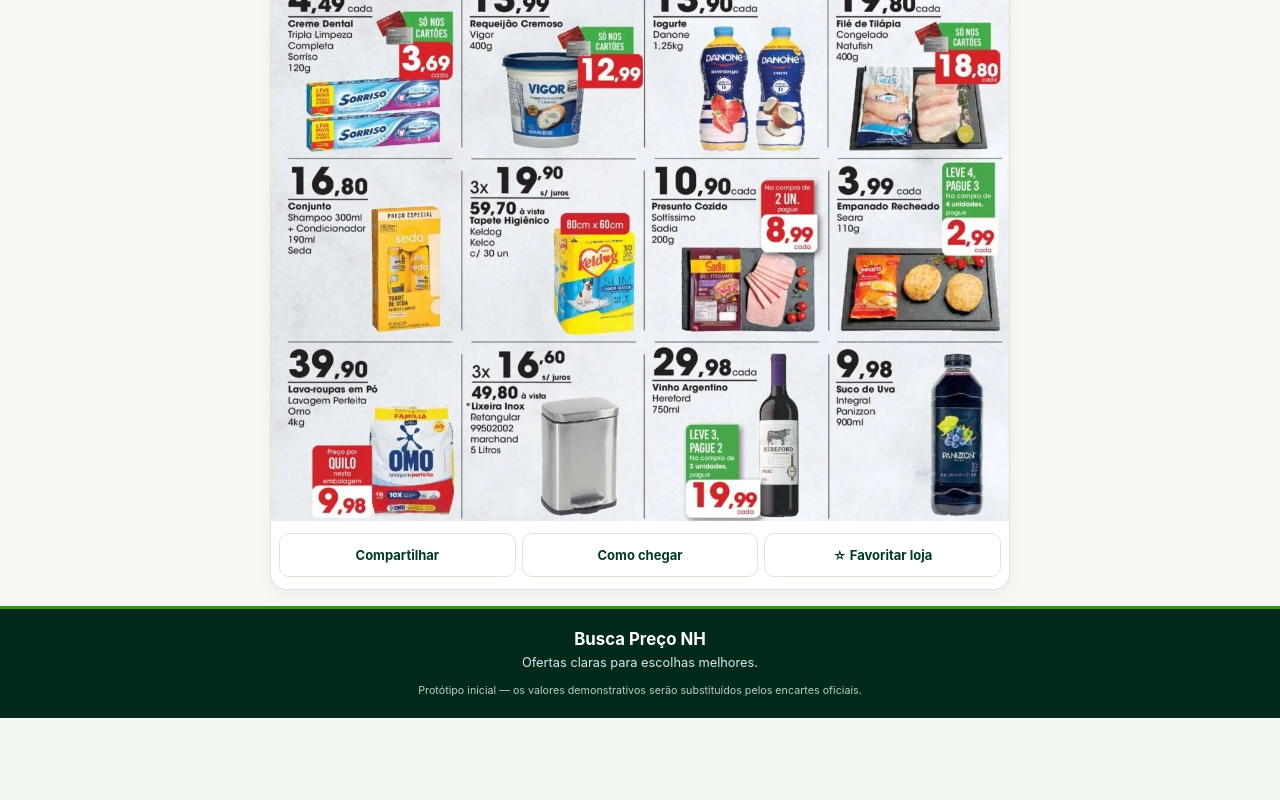
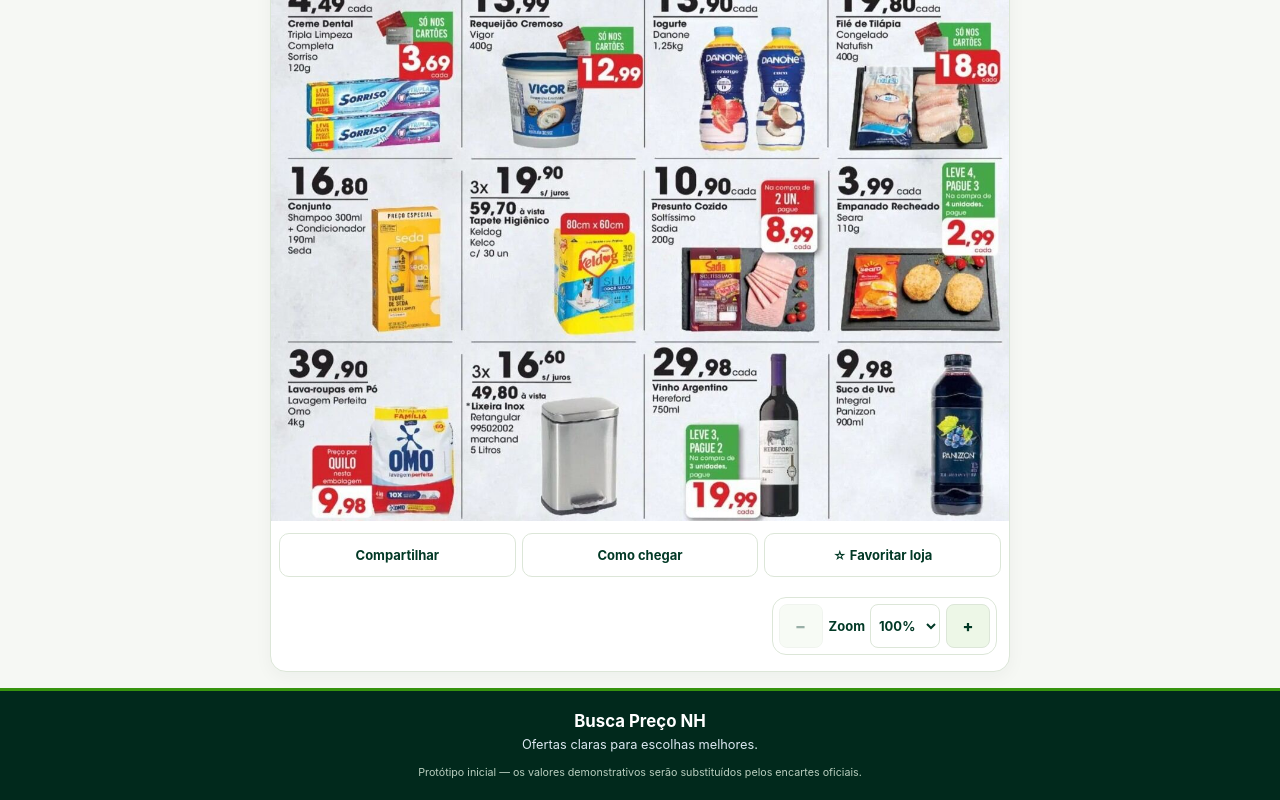
Before and after one commit to vercelsistemasfag/buscapreconh, a website: page public/index.html in a window 1280 px wide. Shown: the part 773-1573 px from the top of the page. Before the commit the page ends 1491 px from the top, so only its background shows below. Drawn offline with Linux system fonts and the light colour scheme.

Commit message:
Adicionar zoom nos encartes e ajustar rolagem

```diff
--- a/public/app.js
+++ b/public/app.js
@@ -26,8 +26,79 @@ const stores = [{
   logo:'/assets/super-mariani.png', flyer:'/assets/encarte-super-mariani.jpg'
 }]
 let favorites = []
+let activeFlyerZoom = null
+const zoomLevels = [100, 125, 150, 175, 200, 250, 300]
+function setupFlyerZoom(card) {
+  const image = card.querySelector('.full-flyer')
+  const viewport = document.createElement('div')
+  viewport.className = 'flyer-viewport'
+  viewport.tabIndex = 0
+  viewport.setAttribute('role', 'region')
+  viewport.setAttribute('aria-label', 'Encarte ampliável; use as setas para navegar')
+  image.before(viewport)
+  viewport.append(image)
+  const dock = document.createElement('div')
+  dock.className = 'flyer-zoom-dock'
+  dock.innerHTML = `<div class="flyer-zoom" role="group" aria-label="Zoom do encarte">
+    <button type="button" data-zoom-minus aria-label="Diminuir zoom">−</button>
+    <label>Zoom <select aria-label="Ampliação do encarte">${zoomLevels.map(value => `<option value="${value}">${value}%</option>`).join('')}</select></label>
+    <button type="button" data-zoom-plus aria-label="Aumentar zoom">+</button>
+    <button type="button" data-zoom-reset aria-label="Voltar ao tamanho original, 100%" hidden>100%</button>
+  </div>`
+  card.append(dock)
+  const control = dock.firstElementChild
+  const select = control.querySelector('select')
+  const minus = control.querySelector('[data-zoom-minus]')
+  const plus = control.querySelector('[data-zoom-plus]')
+  const reset = control.querySelector('[data-zoom-reset]')
+  let level = 100
+  const state = { card, control, setZoom }
+  function setZoom(value, navigate = true) {
+    if (!zoomLevels.includes(value)) return
+    const starting = level === 100 && value > 100
+    if (value > 100 && activeFlyerZoom && activeFlyerZoom !== state) activeFlyerZoom.setZoom(100, false)
+    const ratio = value / level
+    level = value
+    image.style.width = `${level}%`
+    viewport.scrollLeft = level === 100 ? 0 : viewport.scrollLeft * ratio
+    select.value = String(level)
+    minus.disabled = level === 100
+    plus.disabled = level === 300
+    reset.hidden = level === 100
+    control.classList.toggle('is-floating', level > 100)
+    activeFlyerZoom = level > 100 ? state : null
+    if (navigate && starting) viewport.scrollIntoView({ block: 'start', behavior: 'instant' })
+    if (navigate && level === 100) {
+      select.focus({ preventScroll: true })
+      control.scrollIntoView({ block: 'nearest', behavior: 'instant' })
+    }
+    updateFloatingZoom()
+  }
+  select.addEventListener('change', () => setZoom(Number(select.value)))
+  minus.addEventListener('click', () => setZoom(zoomLevels[Math.max(0, zoomLevels.indexOf(level) - 1)]))
+  plus.addEventListener('click', () => setZoom(zoomLevels[Math.min(zoomLevels.length - 1, zoomLevels.indexOf(level) + 1)]))
+  reset.addEventListener('click', () => setZoom(100))
+  setZoom(100, false)
+}
+function updateFloatingZoom() {
+  if (!activeFlyerZoom) return
+  const { card, control } = activeFlyerZoom
+  const rect = card.getBoundingClientRect()
+  control.classList.toggle('is-floating', !document.querySelector('#flyer-list').hidden && rect.bottom > 0 && rect.top < window.innerHeight)
+}
+let zoomScrollPending = false
+window.addEventListener('scroll', () => {
+  if (zoomScrollPending || !activeFlyerZoom) return
+  zoomScrollPending = true
+  requestAnimationFrame(() => { zoomScrollPending = false; updateFloatingZoom() })
+}, { passive: true })
+window.addEventListener('resize', updateFloatingZoom)
+document.addEventListener('keydown', event => {
+  if (event.key === 'Escape' && activeFlyerZoom) activeFlyerZoom.setZoom(100)
+})
 try { favorites = JSON.parse(localStorage.getItem('buscaPrecoFavorites') || '[]'); if (!Array.isArray(favorites)) favorites=[] } catch {}
 function renderFlyers(){
+  activeFlyerZoom = null
   const list = document.querySelector('#flyer-list')
   const visible = stores.filter(s=>neighborhood.value==='all'||s.neighborhood===neighborhood.value)
     .sort((a,b)=>Number(favorites.includes(b.id))-Number(favorites.includes(a.id)))
@@ -45,6 +116,7 @@ function renderFlyers(){
         <button data-favorite="${s.id}" aria-pressed="${favorites.includes(s.id)}">${favorites.includes(s.id)?'★ Favoritada':'☆ Favoritar loja'}</button>
       </div>
     </article>`).join('') : '<div class="empty-state"><strong>Nenhum encarte neste bairro</strong><p>Escolha todos os bairros para ver os encartes disponíveis.</p></div>'
+  list.querySelectorAll('.flyer-card').forEach(setupFlyerZoom)
 }
 document.querySelector('#flyer-list').addEventListener('click', async event=>{
   const button=event.target.closest('button')
@@ -66,6 +138,7 @@ document.querySelector('#flyer-list').addEventListener('click', async event=>{
   }
 })
 function render(){
+  if (activeFlyerZoom) activeFlyerZoom.setZoom(100, false)
   const term = normalize(search.value.trim())
   document.querySelector('.category-scroll').hidden = !term
   document.querySelector('.offers-section').hidden = !term
--- a/public/style.css
+++ b/public/style.css
@@ -39,3 +39,19 @@ button:focus-visible,a:focus-visible{outline:3px solid var(--accent);outline-off
 footer{border-top:3px solid var(--accent)}
 footer small{color:#b9cebf}
 @media(max-width:390px){.brand-logo{width:96px;height:96px}}
+
+/* Header and search stay in the document instead of following the scroll. */
+.topbar,.search-panel{position:static;top:auto}
+.flyer-card{scroll-margin-top:16px}
+.flyer-viewport{width:100%;overflow:auto;scroll-margin-top:16px;overscroll-behavior-x:contain}
+.flyer-viewport .full-flyer{max-width:none;height:auto}
+.flyer-viewport:focus-visible{outline:3px solid var(--accent);outline-offset:-3px}
+.flyer-zoom-dock{display:flex;justify-content:flex-end;min-height:76px;padding:8px 12px 16px}
+.flyer-zoom{display:flex;align-items:center;gap:6px;padding:6px;border:1px solid var(--line);border-radius:14px;background:#fff;color:var(--green)}
+.flyer-zoom label{display:flex;align-items:center;gap:5px;font-size:13px;font-weight:700}
+.flyer-zoom select{min-height:44px;border:1px solid var(--line);border-radius:8px;background:#fff;color:var(--green);font:inherit;padding:0 4px}
+.flyer-zoom button{min-width:44px;min-height:44px;padding:0 8px;border:1px solid var(--line);border-radius:8px;background:var(--accent-soft);color:var(--green);font-weight:800;cursor:pointer}
+.flyer-zoom button:disabled{opacity:.4;cursor:default}
+.flyer-zoom select:focus-visible{outline:3px solid var(--accent);outline-offset:2px}
+.flyer-zoom.is-floating{position:fixed;right:max(12px,env(safe-area-inset-right));bottom:calc(16px + env(safe-area-inset-bottom));z-index:45;max-width:calc(100vw - 24px);border-color:var(--accent);box-shadow:0 6px 28px #01291c40}
+body:has(.flyer-zoom.is-floating) .toast{bottom:calc(104px + env(safe-area-inset-bottom))}
--- a/public/sw.js
+++ b/public/sw.js
@@ -1,4 +1,4 @@
-const CACHE = 'busca-preco-nh-v4'
+const CACHE = 'busca-preco-nh-v5-zoom'
 const SHELL = ['/', '/style.css', '/assets/busca-preco-logo.png', '/app.js', '/manifest.webmanifest', '/icons/icon-192.png', '/icons/icon-512.png']
 self.addEventListener('install',event=>{event.waitUntil(caches.open(CACHE).then(cache=>cache.addAll(SHELL)));self.skipWaiting()})
 self.addEventListener('activate',event=>{event.waitUntil(caches.keys().then(keys=>Promise.all(keys.filter(key=>key!==CACHE).map(key=>caches.delete(key)))));self.clients.claim()})
```
